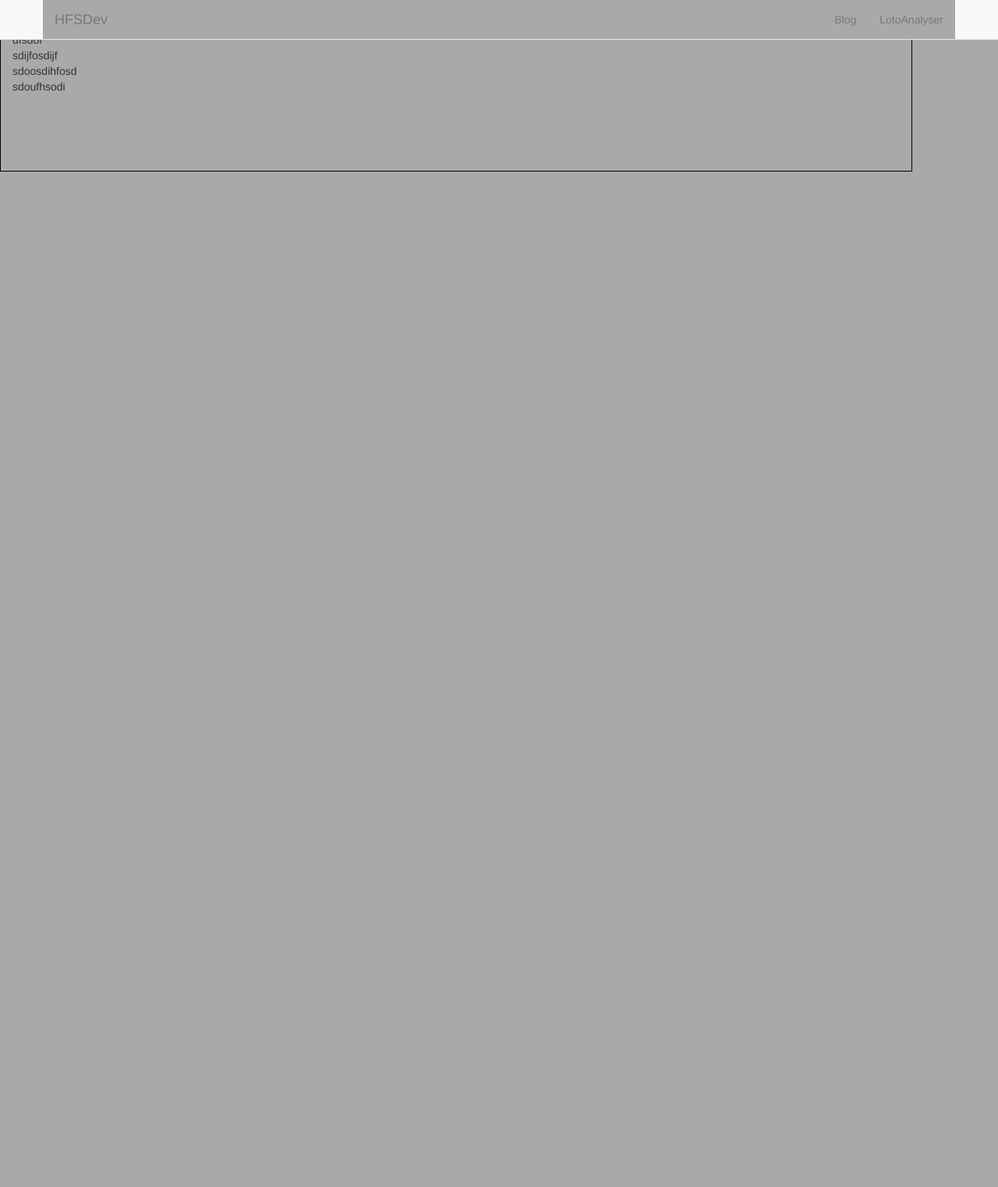
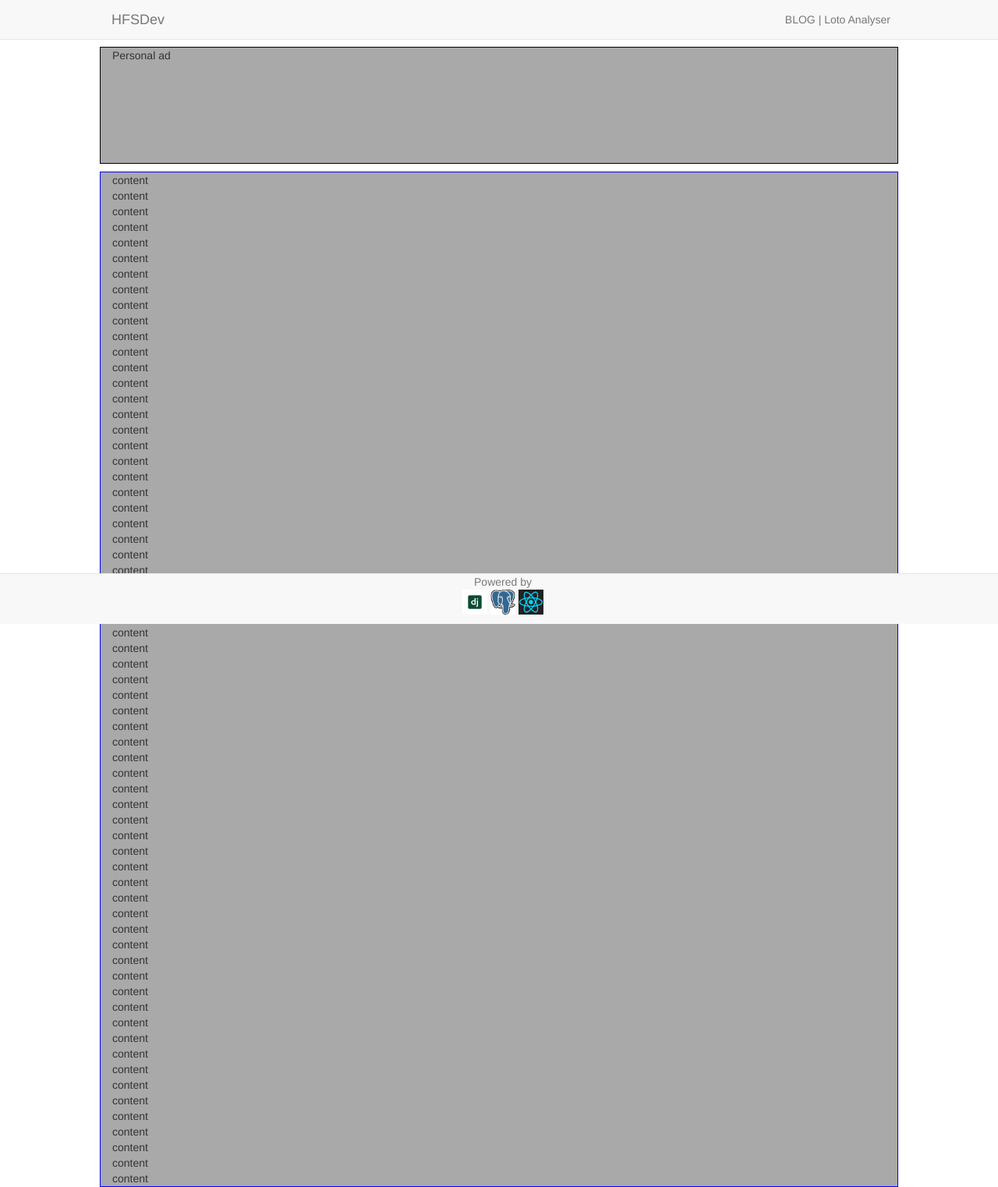
Before and after one commit to HFSDev/hfsdev.net, a Django app: template hfsdev_backend/templates/base.html in a window 1280 px wide. Shown: the whole page at 78% size. Before the commit the page ends 220 px from the top, so only its background shows below. Run offline with Django 3.2, Linux system fonts and the light colour scheme; the template is opened without the code that fills it, so the values that code supplies are empty; some libraries are stand-ins or nearby versions.

Commit message:
Still working on site's face. Base layout defined, refining paddings, margins and text positioning.

```diff
--- a/hfsdev_backend/static/css/base.css
+++ b/hfsdev_backend/static/css/base.css
@@ -1,19 +1,40 @@
-body {
-    width: 1024px;
-    background-color: darkgrey;
+.content_wrapper {
+    max-width: 1024px;
+    margin: auto;
+    margin-top: 60px;
 }
 
 
 .navcolor {
-    background-color: darkgrey;
 }
 
 .personal_ad_bar {
-
     border: 1px solid black;
-    height: 200px;
+    background-color: darkgrey;
+    height: 150px;
 }
 
-.content_width {
+.content_main {
+    border: 1px solid blue;
+    background-color: darkgrey;
+    margin-top: 10px;
+}
+
+.container {
     max-width: 1024px;
+    padding-right: 5px;
 }
+
+.navbar-right {
+    margin-right: 05px;
+}
+
+.foot_notice {
+    text-align: center;
+    color: #777;
+    height: 64px;
+}
+
+.foot_notice img {
+    height: 32px;
+}
--- a/hfsdev_backend/templates/base.html
+++ b/hfsdev_backend/templates/base.html
@@ -22,51 +22,104 @@
     <body>
         <header>
             <nav class="navbar navbar-default navbar-fixed-top">
-                <div class="navcolor container">
+                <div class="container">
                     <div class="navbar-header">
-                        <button type="button" class="navbar-toggle" data-toggle="collapse" data-target="#myNavbar">
-                            <span class="icon-bar"></span>
-                            <span class="icon-bar"></span>
-                            <span class="icon-bar"></span>
-                        </button>
-                        <a class="navbar-brand" href="{% url 'home-views-home_page' %}">HFSDev</a>
+                        <a class="navbar-brand" href="{% url "home-views-home_page" %}">
+                            HFSDev
+                        </a>
                     </div>
-                    <div class="collapse navbar-collapse" id="myNavbar">
-                        <ul class="nav navbar-nav navbar-right">
-                            <li><a href="#blog">Blog</a></li>
-                            <li><a href="#">LotoAnalyser</a></li>
-                        </ul>
+                    <div class="navbar-text navbar-right">
+                        <a class="navbar-link" href="#">BLOG</a>
+                        <a class="navbar-link">|</a>
+                        <a class="navbar-link" href="#">Loto Analyser</a>
                     </div>
                 </div>
             </nav>
         </header>
+        <div class="content_wrapper">
         <section>
-            <div class="container-fluid">
-                Texto aqui.
+            <div class="container personal_ad_bar">
+                Personal ad
             </div>
         </section>
         <main>
-        <div class="container personal_ad_bar">
-            <div class="row">
-                <div class="col-md-12">
-                    Texto Aqu </br>
-                dfsdof </br>
-
-                sdijfosdijf</br>
-
-                sdoosdihfosd</br>
-
-                sdoufhsodi</br>
-
+            <div class="container content_main">
+                content </br>
+                content </br>
+                content </br>
+                content </br>
+                content </br>
+                content </br>
+                content </br>
+                content </br>
+                content </br>
+                content </br>
+                content </br>
+                content </br>
+                content </br>
+                content </br>
+                content </br>
+                content </br>
+                content </br>
+                content </br>
+                content </br>
+                content </br>
+                content </br>
+                content </br>
+                content </br>
+                content </br>
+                content </br>
+                content </br>
+                content </br>
+                content </br>
+                content </br>
+                content </br>
+                content </br>
+                content </br>
+                content </br>
+                content </br>
+                content </br>
+                content </br>
+                content </br>
+                content </br>
+                content </br>
+                content </br>
+                content </br>
+                content </br>
+                content </br>
+                content </br>
+                content </br>
+                content </br>
+                content </br>
+                content </br>
+                content </br>
+                content </br>
+                content </br>
+                content </br>
+                content </br>
+                content </br>
+                content </br>
+                content </br>
+                content </br>
+                content </br>
+                content </br>
+                content </br>
+                content </br>
+                content </br>
+                content </br>
+                content </br>
+                content </br>
+            </div>
+        </main>
+             <nav class="navbar navbar-default navbar-fixed-bottom">
+                <div class="container foot_notice">
+                    Powered by</br>
+                    <img alt="Django" src="{% static "imgs/django-logo.png" %}">
+                    <img alt="PostgreSQL" src="{% static "imgs/postgresql-logo.png" %}">
+                    <img alt="React" src="{% static "imgs/react-logo.svg" %}">
                 </div>
-            </div>
-            <div class="row">
-                <div class="col-md-12">
-                   {% block content %}{% endblock%}
-                </div>
-            </div>
-        </div>
-        </main>
+            </nav>
+       </div>
        {% bootstrap_javascript %}
     </body>
 </html>
```
Also changed, not shown: hfsdev_backend/static/imgs/Edited.jpg (added), hfsdev_backend/static/imgs/django-logo.png (added), hfsdev_backend/static/imgs/html5-logo.png (added), hfsdev_backend/static/imgs/postgresql-logo.png (added), hfsdev_backend/static/imgs/react-logo.svg (added).
